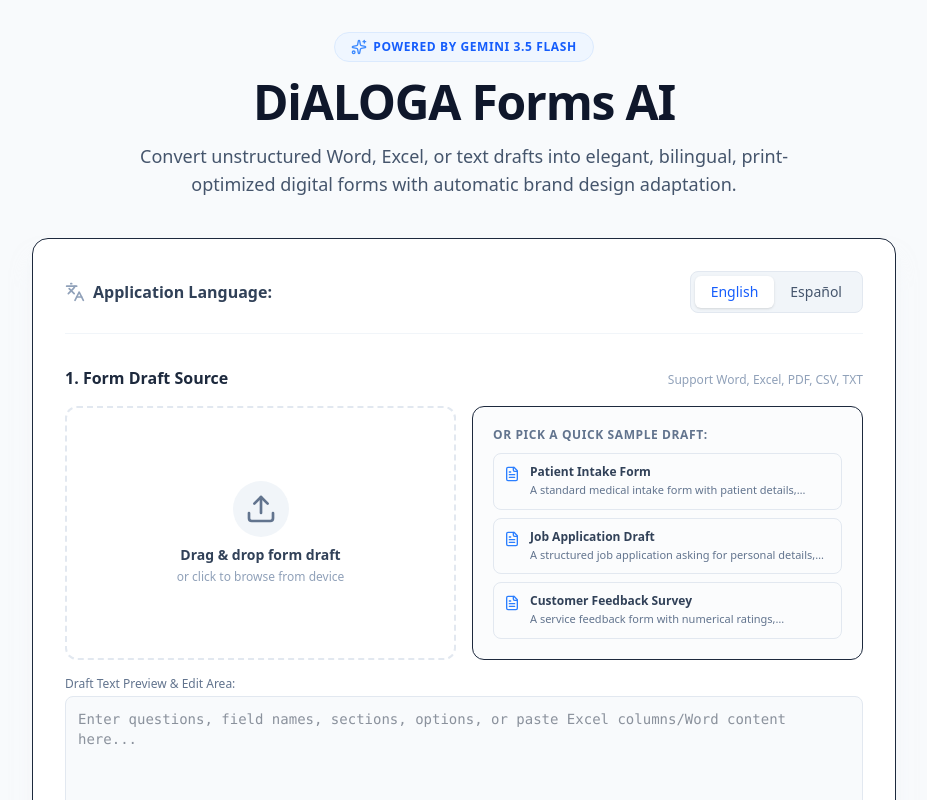
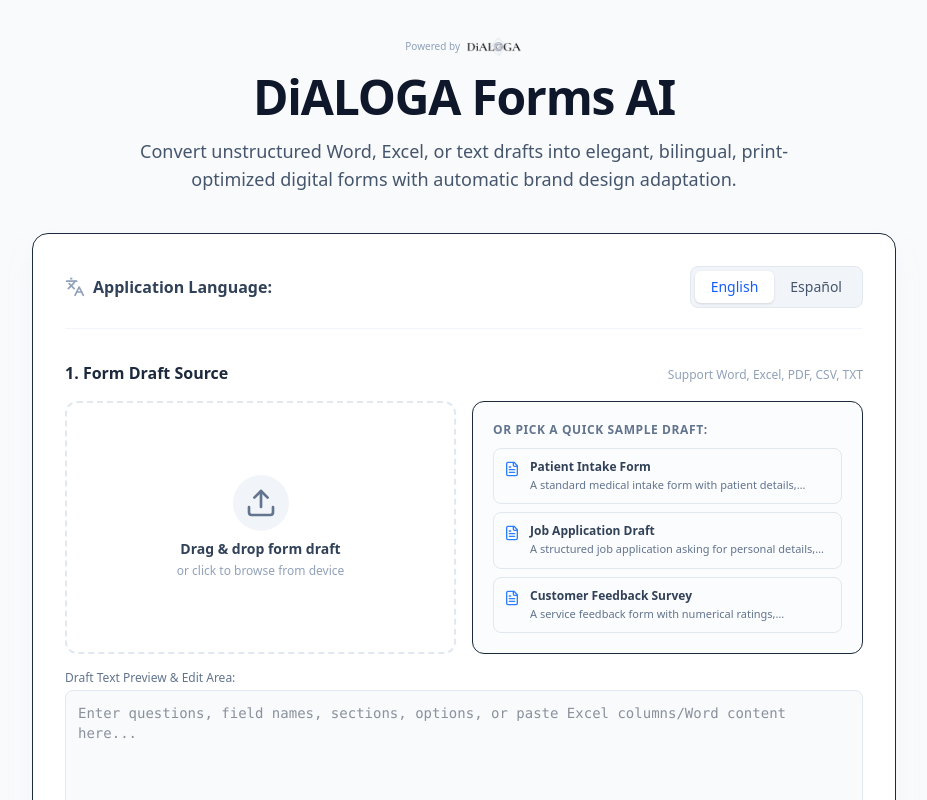
Before and after one commit to dalcained1aloga/DiALOGA-FORMS, a React (Vite) app: page / in a window 1280 px wide. Shown: the top 800 px of the page, without its empty margins (176-1103 px from the left). Built offline with nearby package versions, Linux system fonts and the light colour scheme.

Commit message:
UI retouches

```diff
--- a/index.html
+++ b/index.html
@@ -3,7 +3,8 @@
   <head>
     <meta charset="UTF-8" />
     <meta name="viewport" content="width=device-width, initial-scale=1.0" />
-    <title>My Google AI Studio App</title>
+    <link rel="icon" type="image/png" href="/favicon.png" />
+    <title>DiALOGA Forms</title>
   </head>
   <body>
     <div id="root"></div>
--- a/src/components/UploadForm.tsx
+++ b/src/components/UploadForm.tsx
@@ -192,9 +192,9 @@
     <div className="max-w-4xl mx-auto px-4 py-8" id="upload-form-container">
       {/* Header section */}
       <div className="text-center mb-10">
-        <div className="inline-flex items-center justify-center bg-blue-50 text-blue-600 px-4 py-1.5 rounded-full text-xs font-semibold uppercase tracking-wider mb-4 border border-blue-100">
-          <Sparkles className="w-4 h-4 mr-1.5 text-blue-500 animate-pulse" />
-          Powered by Gemini 3.5 Flash
+        <div className="inline-flex items-center justify-center gap-1.5 mb-4">
+          <span className="text-[10px] text-slate-400">Powered by</span>
+          <img src="/logo.png" alt="DiALOGA" className="h-5" />
         </div>
         <h1 className="text-4xl font-extrabold text-slate-900 tracking-tight sm:text-5xl leading-none">
           DiALOGA Forms AI
```
